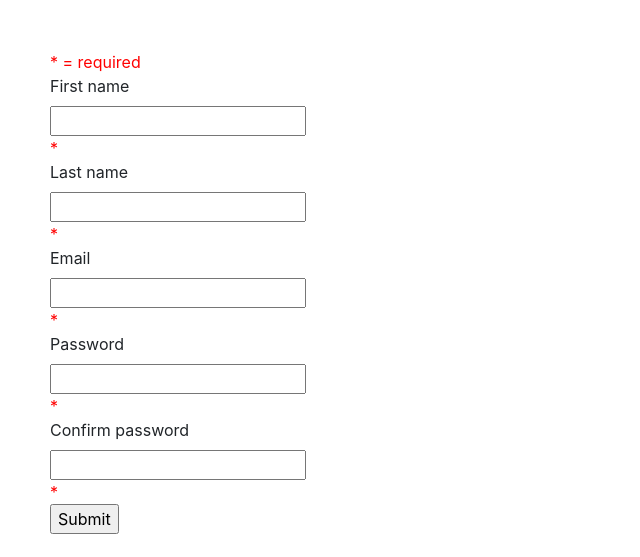
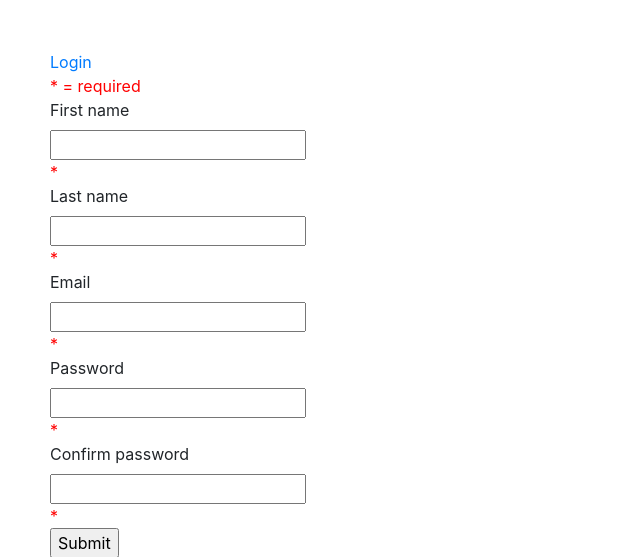
Before and after one commit to xandervdh/php-mysql-introduction, a PHP site: page /index.php?page=index in a window 1280 px wide. Shown: the top 557 px of the page, without its empty margins (0-640 px from the left). Run offline with PHP 8.4, Linux system fonts and the light colour scheme; style sheets or scripts are compiled from the project's sources.

Commit message:
made it possible to change between login and register

```diff
--- a/view/login.php
+++ b/view/login.php
@@ -1,6 +1,7 @@
 <?php require 'includes/header.php'; ?>
 
 <div id="form">
+    <a href="http://mysqlintroduction.local">Register</a>
     <span><?php echo $errorMessage; ?></span>
     <form method="post" action="">
         <label for="email">Email</label><br>
--- a/view/register.php
+++ b/view/register.php
@@ -1,6 +1,7 @@
 <?php require 'includes/header.php' ?>
 
 <div id="form">
+    <a href="http://mysqlintroduction.local/?page=login">Login</a><br>
     <span class="required">* = required</span>
     <form method="post" action="">
         <label for="firstName">First name</label><br>
```
